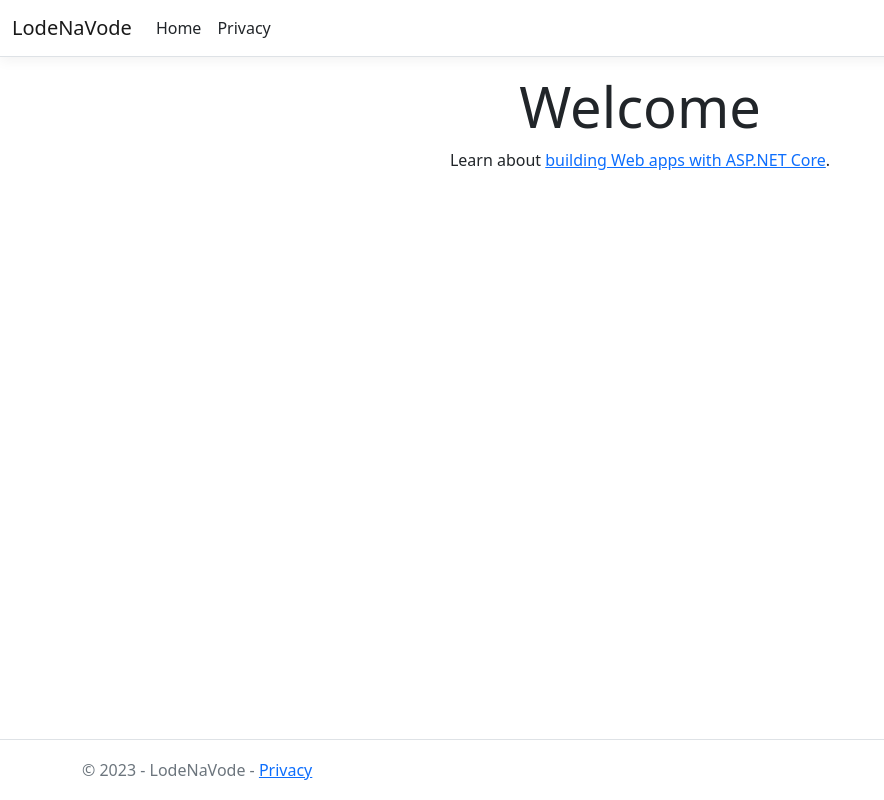
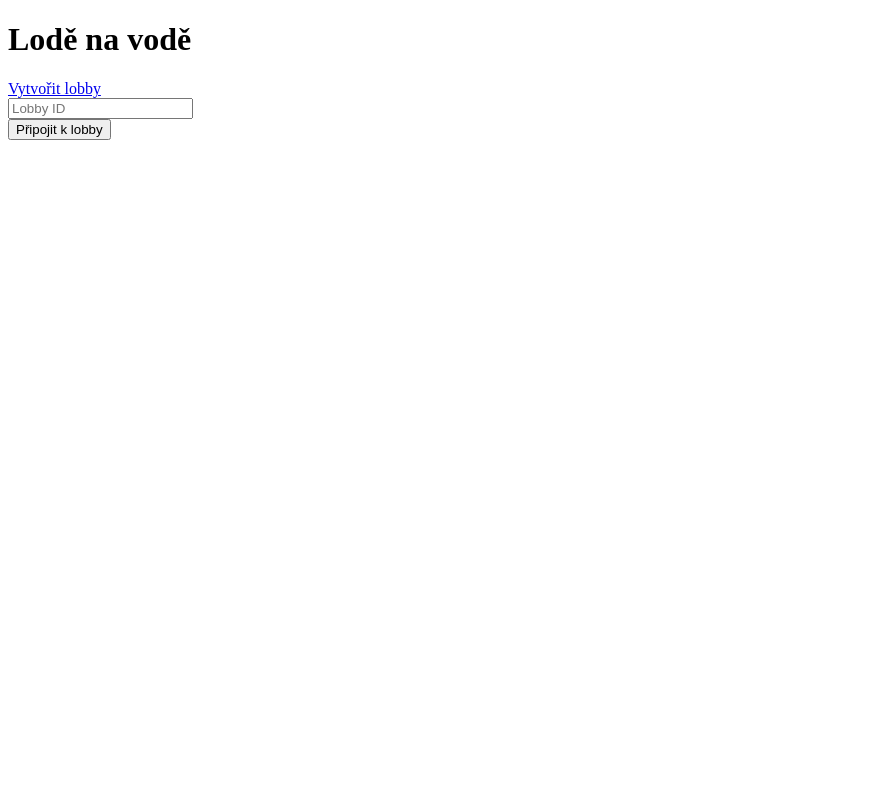
Before and after one commit to sps-trutnov-eps/projekt-2ep-lode_na_vode, an ASP.NET Core app: page / in a window 1280 px wide. Shown: the whole page, without its empty margins (0-884 px from the left). Run offline with ASP.NET Core 8, Linux system fonts and the light colour scheme; style sheets or scripts are compiled from the project's sources.

Commit message:
Počátek na CSHTML stránce lobby.
Pokračování v rukou Inženýra Serbouska.

```diff
--- a/Source/LodeNaVode/Controllers/HomeController.cs
+++ b/Source/LodeNaVode/Controllers/HomeController.cs
@@ -1,6 +1,4 @@
-using LodeNaVode.Models;
 using Microsoft.AspNetCore.Mvc;
-using System.Diagnostics;
 
 namespace LodeNaVode.Controllers
 {
@@ -17,16 +15,5 @@ namespace LodeNaVode.Controllers
         {
             return View();
         }
-
-        public IActionResult Privacy()
-        {
-            return View();
-        }
-
-        [ResponseCache(Duration = 0, Location = ResponseCacheLocation.None, NoStore = true)]
-        public IActionResult Error()
-        {
-            return View(new ErrorViewModel { RequestId = Activity.Current?.Id ?? HttpContext.TraceIdentifier });
-        }
     }
 }
--- a/Source/LodeNaVode/Views/Home/Index.cshtml
+++ b/Source/LodeNaVode/Views/Home/Index.cshtml
@@ -1,8 +1,10 @@
 @{
-    ViewData["Title"] = "Home Page";
+    ViewData["Title"] = "Lodě na vodě";
 }
 
-<div class="text-center">
-    <h1 class="display-4">Welcome</h1>
-    <p>Learn about <a href="https://docs.microsoft.com/aspnet/core">building Web apps with ASP.NET Core</a>.</p>
-</div>
+<h1>@ViewData["Title"]</h1>
+<a href="/Lobby/Create">Vytvořit lobby</a>
+<form action="/Lobby/Join" method="get">
+    <input type="text" name="LobbyID" placeholder="Lobby ID"><br>
+    <input type="submit" value="Připojit k lobby">
+</form>
--- /dev/null
+++ b/Source/LodeNaVode/Views/Lobby/Lobby.cshtml
@@ -0,0 +1 @@
+<h1>LOBBY</h1>
--- /dev/null
+++ b/Source/LodeNaVode/Views/Lobby/LobbyOwner.cshtml
@@ -0,0 +1 @@
+<h1>LOBBY OWNER</h1>
--- a/Source/LodeNaVode/Views/Shared/_Layout.cshtml
+++ b/Source/LodeNaVode/Views/Shared/_Layout.cshtml
@@ -1,49 +1,13 @@
 <!DOCTYPE html>
-<html lang="en">
+<html lang="cs">
 <head>
     <meta charset="utf-8" />
     <meta name="viewport" content="width=device-width, initial-scale=1.0" />
-    <title>@ViewData["Title"] - LodeNaVode</title>
-    <link rel="stylesheet" href="~/lib/bootstrap/dist/css/bootstrap.min.css" />
-    <link rel="stylesheet" href="~/css/site.css" asp-append-version="true" />
-    <link rel="stylesheet" href="~/LodeNaVode.styles.css" asp-append-version="true" />
+    <title>@ViewData["Titulek"]</title>
 </head>
 <body>
-    <header>
-        <nav class="navbar navbar-expand-sm navbar-toggleable-sm navbar-light bg-white border-bottom box-shadow mb-3">
-            <div class="container-fluid">
-                <a class="navbar-brand" asp-area="" asp-controller="Home" asp-action="Index">LodeNaVode</a>
-                <button class="navbar-toggler" type="button" data-bs-toggle="collapse" data-bs-target=".navbar-collapse" aria-controls="navbarSupportedContent"
-                        aria-expanded="false" aria-label="Toggle navigation">
-                    <span class="navbar-toggler-icon"></span>
-                </button>
-                <div class="navbar-collapse collapse d-sm-inline-flex justify-content-between">
-                    <ul class="navbar-nav flex-grow-1">
-                        <li class="nav-item">
-                            <a class="nav-link text-dark" asp-area="" asp-controller="Home" asp-action="Index">Home</a>
-                        </li>
-                        <li class="nav-item">
-                            <a class="nav-link text-dark" asp-area="" asp-controller="Home" asp-action="Privacy">Privacy</a>
-                        </li>
-                    </ul>
-                </div>
-            </div>
-        </nav>
-    </header>
-    <div class="container">
-        <main role="main" class="pb-3">
-            @RenderBody()
-        </main>
-    </div>
 
-    <footer class="border-top footer text-muted">
-        <div class="container">
-            &copy; 2023 - LodeNaVode - <a asp-area="" asp-controller="Home" asp-action="Privacy">Privacy</a>
-        </div>
-    </footer>
-    <script src="~/lib/jquery/dist/jquery.min.js"></script>
-    <script src="~/lib/bootstrap/dist/js/bootstrap.bundle.min.js"></script>
-    <script src="~/js/site.js" asp-append-version="true"></script>
-    @await RenderSectionAsync("Scripts", required: false)
+    @RenderBody()
+
 </body>
 </html>
```
Also changed, not shown: Source/LodeNaVode/Controllers/LobbyController.cs (added, +24 -0 lines), Source/LodeNaVode/Models/Lobby.cs (added, +15 -0 lines), Source/LodeNaVode/Program.cs (+0 -9 lines).
